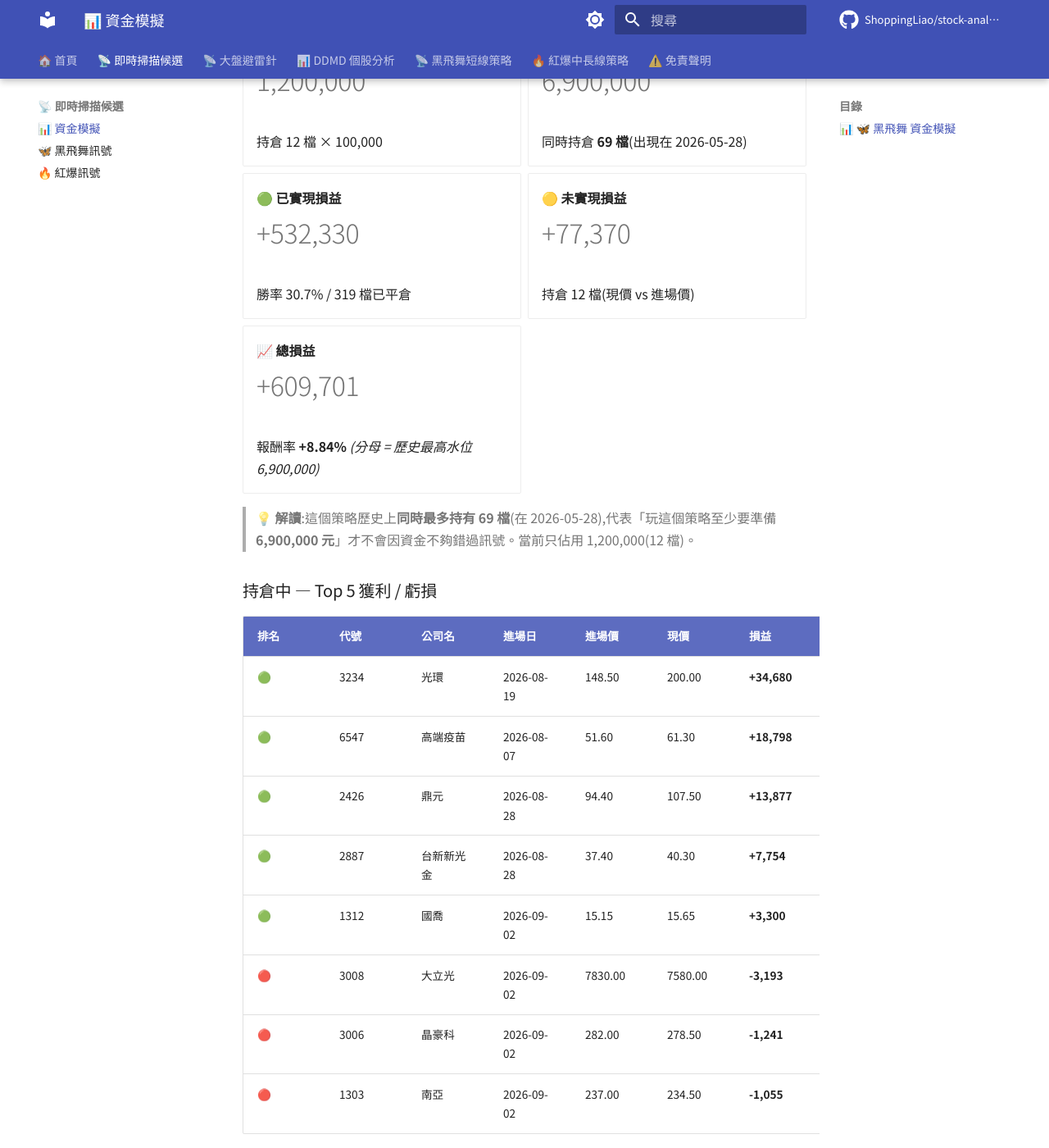
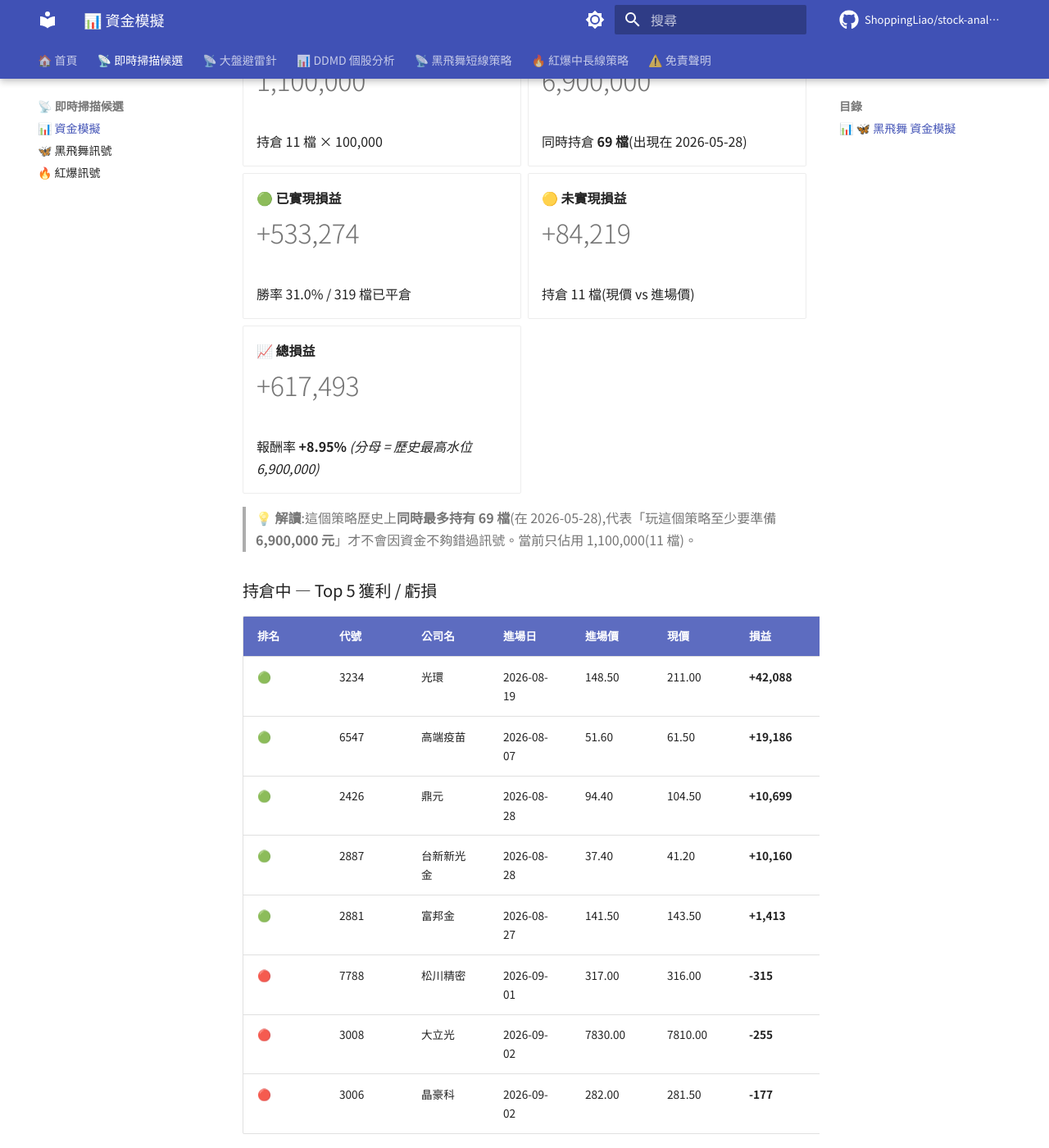
Before and after one commit to ShoppingLiao/stock-analysis-public, an MkDocs documentation site: the page built from docs/signals_capital.md, in a window 1280 px wide and 1400 px high, scrolled down 545 px. Shown: the whole window at 82% size. Built offline with MkDocs 1.6.1 and Material for MkDocs 9.7.7, drawn with Linux system fonts in a browser that asks for light colours; comment, search, counter and statistics services are not loaded; some of the changed text lies outside the part shown.

Commit message:
docs(signals): update BB + RB + capital (2026-09-02)

```diff
--- a/docs/signals_capital.md
+++ b/docs/signals_capital.md
@@ -17,9 +17,9 @@
 
 -   **💼 當前資金水位**
 
-    # 1,200,000
+    # 1,100,000
 
-    持倉 12 檔 × 100,000
+    持倉 11 檔 × 100,000
 
 -   **🌊 歷史最高水位**
 
@@ -29,38 +29,38 @@
 
 -   **🟢 已實現損益**
 
-    # +532,330
+    # +533,274
 
-    勝率 30.7% / 319 檔已平倉
+    勝率 31.0% / 319 檔已平倉
 
 -   **🟡 未實現損益**
 
-    # +77,370
+    # +84,219
 
-    持倉 12 檔(現價 vs 進場價)
+    持倉 11 檔(現價 vs 進場價)
 
 -   **📈 總損益**
 
-    # +609,701
+    # +617,493
 
-    報酬率 **+8.84%** _(分母 = 歷史最高水位 6,900,000)_
+    報酬率 **+8.95%** _(分母 = 歷史最高水位 6,900,000)_
 
 </div>
 
-> **💡 解讀**:這個策略歷史上**同時最多持有 69 檔**(在 2026-05-28),代表「玩這個策略至少要準備 **6,900,000 元**」才不會因資金不夠錯過訊號。當前只佔用 1,200,000(12 檔)。
+> **💡 解讀**:這個策略歷史上**同時最多持有 69 檔**(在 2026-05-28),代表「玩這個策略至少要準備 **6,900,000 元**」才不會因資金不夠錯過訊號。當前只佔用 1,100,000(11 檔)。
 
 ### 持倉中 — Top 5 獲利 / 虧損
 
 | 排名 | 代號 | 公司名 | 進場日 | 進場價 | 現價 | 損益 | 損益% |
 |------|------|--------|--------|--------|------|------|-------|
-| 🟢 | 3234 | 光環 | 2026-08-19 | 148.50 | 200.00 | **+34,680** | **+34.68%** |
-| 🟢 | 6547 | 高端疫苗 | 2026-08-07 | 51.60 | 61.30 | **+18,798** | **+18.80%** |
-| 🟢 | 2426 | 鼎元 | 2026-08-28 | 94.40 | 107.50 | **+13,877** | **+13.88%** |
-| 🟢 | 2887 | 台新新光金 | 2026-08-28 | 37.40 | 40.30 | **+7,754** | **+7.75%** |
-| 🟢 | 1312 | 國喬 | 2026-09-02 | 15.15 | 15.65 | **+3,300** | **+3.30%** |
-| 🔴 | 3008 | 大立光 | 2026-09-02 | 7830.00 | 7580.00 | **-3,193** | **-3.19%** |
-| 🔴 | 3006 | 晶豪科 | 2026-09-02 | 282.00 | 278.50 | **-1,241** | **-1.24%** |
-| 🔴 | 1303 | 南亞 | 2026-09-02 | 237.00 | 234.50 | **-1,055** | **-1.05%** |
+| 🟢 | 3234 | 光環 | 2026-08-19 | 148.50 | 211.00 | **+42,088** | **+42.09%** |
+| 🟢 | 6547 | 高端疫苗 | 2026-08-07 | 51.60 | 61.50 | **+19,186** | **+19.19%** |
+| 🟢 | 2426 | 鼎元 | 2026-08-28 | 94.40 | 104.50 | **+10,699** | **+10.70%** |
+| 🟢 | 2887 | 台新新光金 | 2026-08-28 | 37.40 | 41.20 | **+10,160** | **+10.16%** |
+| 🟢 | 2881 | 富邦金 | 2026-08-27 | 141.50 | 143.50 | **+1,413** | **+1.41%** |
+| 🔴 | 7788 | 松川精密 | 2026-09-01 | 317.00 | 316.00 | **-315** | **-0.32%** |
+| 🔴 | 3008 | 大立光 | 2026-09-02 | 7830.00 | 7810.00 | **-255** | **-0.26%** |
+| 🔴 | 3006 | 晶豪科 | 2026-09-02 | 282.00 | 281.50 | **-177** | **-0.18%** |
 
 !!! info "⚠️ 資金模擬說明"
     每檔固定投入 **100,000 元**(教育性質,實際操作會依 TDMD 評分動態調整部位)。
@@ -95,15 +95,15 @@
 
 -   **🟡 未實現損益**
 
-    # +214,282
+    # +230,204
 
     持倉 32 檔(現價 vs 進場價)
 
 -   **📉 總損益**
 
-    # -523,952
+    # -508,030
 
-    報酬率 **-3.30%** _(分母 = 歷史最高水位 15,900,000)_
+    報酬率 **-3.20%** _(分母 = 歷史最高水位 15,900,000)_
 
 </div>
 
@@ -113,16 +113,16 @@
 
 | 排名 | 代號 | 公司名 | 進場日 | 進場價 | 現價 | 損益 | 損益% |
 |------|------|--------|--------|--------|------|------|-------|
-| 🟢 | 8039 | 台虹 | 2026-07-14 | 185.50 | 319.00 | **+71,968** | **+71.97%** |
-| 🟢 | 6446 | 藥華藥 | 2026-05-14 | 780.00 | 1310.00 | **+67,949** | **+67.95%** |
-| 🟢 | 2395 | 研華 | 2026-07-09 | 547.00 | 711.00 | **+29,982** | **+29.98%** |
-| 🟢 | 3498 | 陽程 | 2026-08-17 | 158.50 | 203.50 | **+28,391** | **+28.39%** |
-| 🟢 | 2301 | 光寶科 | 2026-08-05 | 249.00 | 300.50 | **+20,683** | **+20.68%** |
-| 🔴 | 2491 | 吉祥全 | 2026-08-28 | 56.40 | 45.75 | **-18,883** | **-18.88%** |
-| 🔴 | 2359 | 所羅門 | 2026-08-18 | 177.50 | 144.00 | **-18,873** | **-18.87%** |
-| 🔴 | 6265 | 方土昶 | 2026-08-17 | 63.30 | 56.70 | **-10,427** | **-10.43%** |
-| 🔴 | 2615 | 萬海 | 2026-08-24 | 124.50 | 114.50 | **-8,032** | **-8.03%** |
-| 🔴 | 2033 | 佳大 | 2026-08-28 | 25.65 | 23.90 | **-6,823** | **-6.82%** |
+| 🟢 | 8039 | 台虹 | 2026-07-14 | 185.50 | 313.50 | **+69,003** | **+69.00%** |
+| 🟢 | 6446 | 藥華藥 | 2026-05-14 | 780.00 | 1305.00 | **+67,308** | **+67.31%** |
+| 🟢 | 3498 | 陽程 | 2026-08-17 | 158.50 | 201.50 | **+27,129** | **+27.13%** |
+| 🟢 | 2395 | 研華 | 2026-07-09 | 547.00 | 692.00 | **+26,508** | **+26.51%** |
+| 🟢 | 2301 | 光寶科 | 2026-08-05 | 249.00 | 315.00 | **+26,506** | **+26.51%** |
+| 🔴 | 2359 | 所羅門 | 2026-08-18 | 177.50 | 144.50 | **-18,592** | **-18.59%** |
+| 🔴 | 6265 | 方土昶 | 2026-08-17 | 63.30 | 55.80 | **-11,848** | **-11.85%** |
+| 🔴 | 2491 | 吉祥全 | 2026-08-28 | 56.40 | 50.00 | **-11,348** | **-11.35%** |
+| 🔴 | 2615 | 萬海 | 2026-08-24 | 124.50 | 112.00 | **-10,040** | **-10.04%** |
+| 🔴 | 2351 | 順德 | 2026-08-27 | 240.00 | 229.00 | **-4,583** | **-4.58%** |
 
 !!! info "⚠️ 資金模擬說明"
     每檔固定投入 **100,000 元**(教育性質,實際操作會依 TDMD 評分動態調整部位)。
@@ -137,9 +137,9 @@
 
 -   **💼 當前資金水位**
 
-    # 4,400,000
+    # 4,300,000
 
-    BB 1,200,000 + RB 3,200,000
+    BB 1,100,000 + RB 3,200,000
 
 -   **🌊 兩策略歷史最高水位**
 
@@ -149,21 +149,21 @@
 
 -   **🟢 已實現損益**
 
-    # -205,903
+    # -204,960
 
-    BB +532,330 + RB -738,234
+    BB +533,274 + RB -738,234
 
 -   **🟡 未實現損益**
 
-    # +291,652
+    # +314,423
 
-    BB +77,370 + RB +214,282
+    BB +84,219 + RB +230,204
 
 -   **📈 總損益**
 
-    # +85,749
+    # +109,463
 
-    報酬率 **+0.38%** _(分母 = 兩策略歷史最高水位)_
+    報酬率 **+0.48%** _(分母 = 兩策略歷史最高水位)_
 
 </div>
 
```
Also changed, not shown: docs/signals_black_butterfly.md (+10 -14 lines), docs/signals_red_burst.md (+5 -1 lines).
